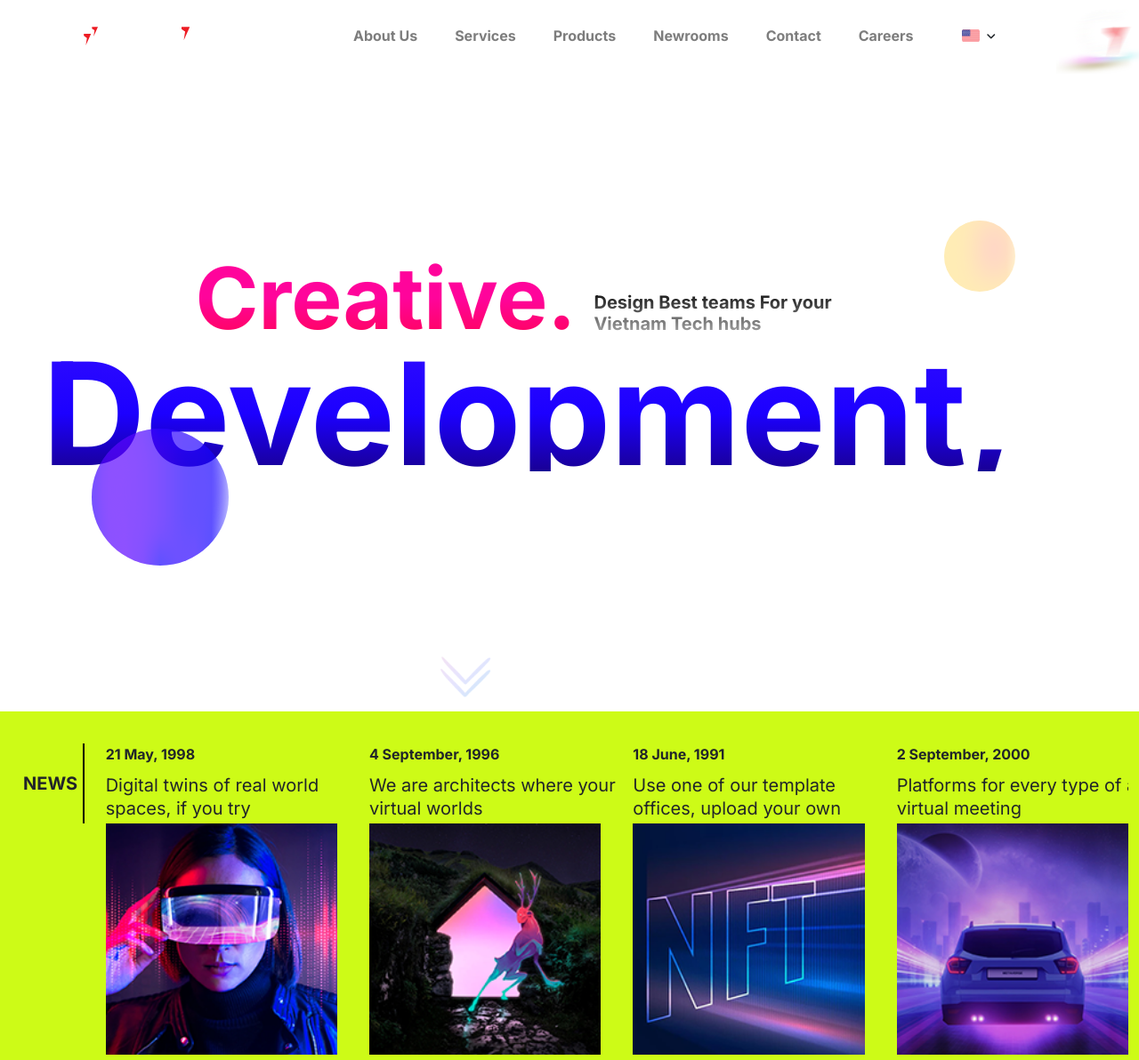
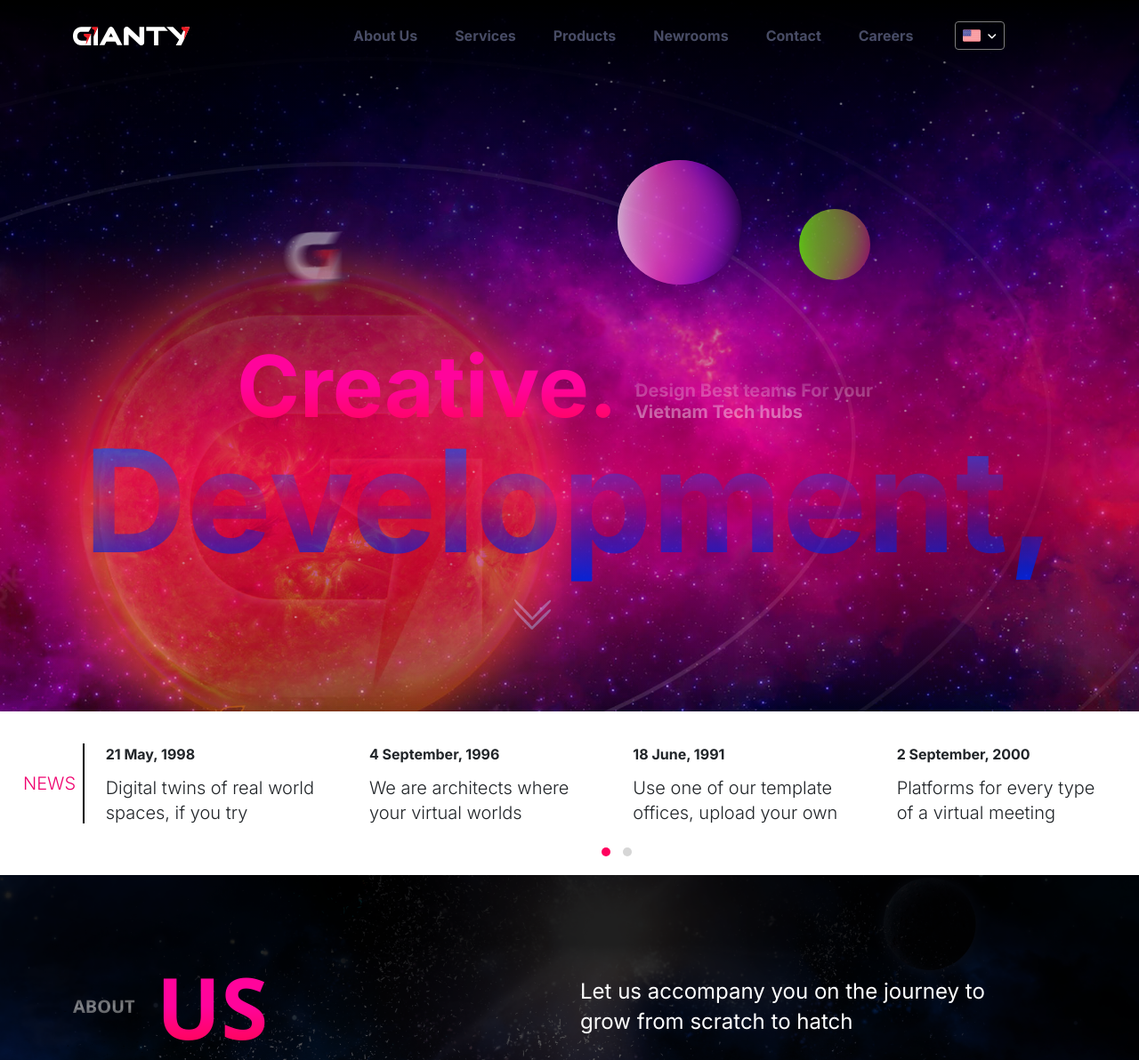
Before and after one commit to tuyenphanxyz/GIANTY, a plain HTML site: page index.html in a window 1280 px wide. Shown: the top 1192 px of the page at 89% size. Drawn offline with nearby package versions, Linux system fonts and the light colour scheme.

Commit message:
Add files via upload

```diff
--- a/css/style.css
+++ b/css/style.css
@@ -521,6 +521,7 @@ Header
   left: 0;
   right: 0;
   z-index: 99999;
+  padding: 0px 0px;
   background-color: #fff !important;
   transition: all 0.6s ease;
   box-shadow: 0 .125rem .25rem rgba(0, 0, 0, .075)!important;
@@ -537,7 +538,7 @@ Header
   content: '';
   transition: all 0.4s ease;
   background:#212121 !important;
-  bottom: 5px;
+  bottom: 3px;
   width: 50px;
 }
 .header.header-fixed a.nav-link:before {
@@ -546,7 +547,7 @@ Header
   content: '';
   transition: all 0.4s ease;
   background: #212121 !important;
-  bottom: 5px;
+  bottom: 3px;
   width: 0;
 }
 .hide-menu {
@@ -556,7 +557,7 @@ ul.navbar-nav.nav-screen-lg .nav-link {
   font-size: 16px;
   display: inline-block;
   padding: 18px 12px;
-  color: #1212128c;
+  color: #bec9ff61;
   font-weight: 600;
   transition: all 0.4s ease;
 }
@@ -564,7 +565,7 @@ a.nav-link.active {
   color: #000000 !important;
 }
 ul.navbar-nav.nav-screen-lg .nav-link:hover {
-  color: #000000;
+  color: #ffffff;
   transition: all 0.4s ease;
   cursor: pointer;
 }
@@ -580,7 +581,7 @@ ul.navbar-nav li a.nav-link:before {
   height: 2px;
   content: '';
   transition: all 0.4s ease;
-  background: #000000;
+  background: #ff0085;
   bottom: 5px;
   width: 0;
 }
@@ -589,7 +590,7 @@ ul.navbar-nav li a.nav-link.active:before {
   height: 2px;
   content: '';
   transition: all 0.4s ease;
-  background: #0e0e0e;
+ background: #ff0085;
   bottom: 5px;
   width: 50px;
 }
@@ -608,36 +609,41 @@ ul.navbar-nav li.nav-item.btn-search a.nav-link:before {
   border-radius: 4px;
   margin-top: 14px;
   margin-left: 34px;
+  background: #00000403;
+  border: 1px solid #7e7e7e;
   padding-bottom: 3px;
   transition: all 0.4s ease;
 }
 
 .languages i {
+  color: #fff;
   padding-right: 8px;
   font-size: 12px;
   position: relative;
   top: 2px;
-   transition: all 0.4s ease;
-}
-
+  transition: all 0.4s ease;
+}
+.header.header-fixed .languages i {
+  color: #3a3a3a;
+}
 
 .group-item-languages {
   position:absolute;
-  top:40px;
+  top: 36px;
   border-radius: 4px;
   padding-left: 0px;
-  padding-top: 4px;
-  padding-bottom: 4px;
+  padding-top: 0px;
+  padding-bottom: 2px;
   opacity: 0;
   transition: all 0.4s ease;
   transform: translateY(10px);
 }
 .item-languages {
-  background:#fff;
+  background: #fff0;
   width: 36px;
   text-align: center;
   border-radius: 4px;
-   transition: all 0.4s ease;
+  transition: all 0.4s ease;
 }
 .languages:hover .group-item-languages {
   opacity: 1;
@@ -666,6 +672,7 @@ ul.navbar-nav li.nav-item.btn-search a.nav-link:before {
   background-color: #031323;
   padding: 100px 0px;
   padding-bottom: 0px;
+  position: relative;
 }
 
 .footer h4 {
@@ -997,6 +1004,7 @@ Content
 .title-hero {
   position: relative;
   z-index: 1;
+  top: 130px;
 }
 h1.creative-hero
 {
@@ -1008,16 +1016,17 @@ h1.creative-hero
   -webkit-text-fill-color: transparent;
 }
 h1.development-hero {
-  line-height: 130px;
   font-size: 160px;
-  background-image: linear-gradient(to top, #190095, #1c00ff,#2c09ff);
+  background-image: linear-gradient(to top, #0025db, #0a11ff17,#005dff);
   -webkit-background-clip: text;
   -webkit-text-fill-color: transparent;
+  position: relative;
+  top: -32px;
 }
 .text-hero {
   width:300px;
   font-weight:600;
-  background-image: linear-gradient(to top, #5f5f5f8a, #000000,#95959596);
+  background-image: linear-gradient(to top, #ffffff73, #ffffff21,#ffffff00);
   -webkit-background-clip: text;
   -webkit-text-fill-color: transparent;
   margin-left: 20px;
@@ -1026,7 +1035,8 @@ h1.development-hero {
 
 .bellow-hero {
   position: absolute;
-  bottom: 40px;
+  bottom: 110px;
+  z-index: 1;
   left: 0;
   right: 0;
   width: 100%;
@@ -1035,7 +1045,7 @@ h1.development-hero {
 .hero-text-bellow h3 {
   font-weight:bold;
   font-size: 36px;
-  background-image: linear-gradient(to top, #19009500, #0c006f85,#07002f);
+  background-image: linear-gradient(to top, #ffffff00, #fffffff7,#ffffff);
   -webkit-background-clip: text;
   -webkit-text-fill-color: transparent;
 }
@@ -1043,7 +1053,8 @@ h1.development-hero {
 .hero-text-bellow p {
   font-weight: 500;
   line-height: 22px;
-  margin-top: 6px;
+  margin-top: 4px;
+  color: #ffffffad;
 }
 
 .swiper {
@@ -1074,10 +1085,10 @@ h1.development-hero {
   animation: arrow 6.5s infinite;
   position: relative;
   display: block;
-  left: -75px;
+  left: 0px;
 }
 .button-arrow img {
-  transform: scale(0.8);
+  transform: scale(0.6);
 }
 
 @-webkit-keyframes arrow{
@@ -1095,18 +1106,26 @@ h1.development-hero {
   75%  { top: 80px; opacity:1; }
   to   { top:  0px; opacity:0; }
 }
-
+.logo-gianty-hero {
+ position: absolute;
+ top: 250px;
+ z-index: 9;
+ left: 300px;
+ transform: scale(0.8);
+}
 .shape-hero-one {
   position: absolute;
   z-index: 9;
-  right: 139px;
-  top: 248px;
+  right: 302px;
+  top: 235px;
   width: 80px;
   height: 80px;
   border-radius: 100px;
-  background: linear-gradient(to left, #fff257, #ffc107, #ffc107, #ffc107, #ffc107, #ffc107, #ffc107, #ffc107, #ffc107);
+  background: #a80077;  /* fallback for old browsers */
+  background: -webkit-linear-gradient(to right, #66ff00, #a80077);  /* Chrome 10-25, Safari 5.1-6 */
+  background: linear-gradient(to right, #66ff00, #a80077); /* W3C, IE 10+/ Edge, Firefox 16+, Chrome 26+, Opera 12+, Safari 7+ */
   overflow: hidden;
-  opacity: 0.3;
+  opacity:0.8;
 }
 .shape-hero-one:after {
    position: absolute;
@@ -1120,7 +1139,11 @@ h1.development-hero {
    width: 100%;
    transform: scale(0.9) translateZ(0);
    filter: blur(19px);
-   background: linear-gradient(to left, #fff257, #ffc107, #ffc107, #ffc107, #ff049b, #ffc107, #ffc107, #ffc107, #ffc107);
+background: #a80077;  /* fallback for old browsers */
+background: -webkit-linear-gradient(to right, #66ff00, #a80077);  /* Chrome 10-25, Safari 5.1-6 */
+background: linear-gradient(to right, #66ff00, #a80077); /* W3C, IE 10+/ Edge, Firefox 16+, Chrome 26+, Opera 12+, Safari 7+ */
+
+
    background-size: 200% 200%;
    animation: animateGlow 3.25s linear infinite;
 }
@@ -1138,20 +1161,23 @@ h1.development-hero {
 
 .shape-hero-two {
   position: absolute;
-  bottom: 164px;
-  left: 103px;
+  top: 180px;
+  left: 694px;
   z-index: 9;
-  width: 154px;
-  height: 154px;
+  width: 140px;
+  height: 140px;
   border-radius: 100px;
-  background: linear-gradient(to left, #0417fd3d, #1607ff, #3207ff, #2d07ff, #1607ff, #4f07ff, #5f07ff, #5b07ff, #2d07ff);
+  background: #03001e;  /* fallback for old browsers */
+background: -webkit-linear-gradient(to right, #fdeff9, #ec38bc, #7303c0, #03001e);  /* Chrome 10-25, Safari 5.1-6 */
+background: linear-gradient(to right, #fdeff9, #ec38bc, #7303c0, #03001e); /* W3C, IE 10+/ Edge, Firefox 16+, Chrome 26+, Opera 12+, Safari 7+ */
+
   overflow: hidden;
-  opacity: 0.7;
+  opacity:0.8;
 }
 .shape-hero-two:after {
    position: absolute;
    content: "";
-   top: -8px;
+   top: 0px;
    left: 0;
    right: 0;
    z-index: 0;
@@ -1160,7 +1186,9 @@ h1.development-hero {
    width: 100%;
    transform: scale(0.9) translateZ(0);
    filter: blur(19px);
-  background: linear-gradient(to left, #9a00f3b5, #9600e3, #a200fd, #2d07ff, #1607ff, #4f07ff, #5f07ff, #5b07ff, #2d07ff);
+   background: #03001e;  /* fallback for old browsers */
+   background: -webkit-linear-gradient(to right, #fdeff9, #ec38bc, #7303c0, #03001e);  /* Chrome 10-25, Safari 5.1-6 */
+   background: linear-gradient(to right, #fdeff9, #ec38bc, #7303c0, #03001e); /* W3C, IE 10+/ Edge, Firefox 16+, Chrome 26+, Opera 12+, Safari 7+ */
    background-size: 200% 200%;
    animation: animateGlow 3.25s linear infinite;
 }
@@ -1174,6 +1202,108 @@ h1.development-hero {
   }
 }
 
+.bg-galaxy {
+  position: absolute;
+  z-index: 0;
+  width: 100%;
+  min-height: 100vh;
+  left: 0;
+  right: 0;
+}
+
+.bg {
+    background: url(../images/bg-galaxy-02.jpg) no-repeat;
+    background-size: cover;
+    background-attachment: fixed;
+    height: 100%;
+    width: 100%;
+    position: absolute;
+    top: 0;
+    left: 0;
+    z-index: -3;
+}
+.bg:before {
+    content: "";
+    width: 100%;
+    height: 100%;
+    background: #0F2027;  /* fallback for old browsers */
+    background: -webkit-linear-gradient(to top, #2C5364, #203A43, #0F2027);  /* Chrome 10-25, Safari 5.1-6 */
+    background: linear-gradient(to top, #2c536405, #ff005294,#01002c63, #000000); /* W3C, IE 10+/ Edge, Firefox 16+, Chrome 26+, Opera 12+, Safari 7+ */
+    position: fixed;
+    z-index: -1;
+    top: 0;
+    left: 0;
+}
+@keyframes sf-fly-by-1 {
+    from {
+        transform: translateZ(-600px);
+        opacity: 0.5;
+    }
+    to {
+        transform: translateZ(0);
+        opacity: 0.5;
+    }
+}
+@keyframes sf-fly-by-2 {
+    from {
+        transform: translateZ(-1200px);
+        opacity: 0.5;
+    }
+    to {
+        transform: translateZ(-600px);
+        opacity: 0.5;
+    }
+}
+@keyframes sf-fly-by-3 {
+    from {
+        transform: translateZ(-1800px);
+        opacity: 0.5;
+    }
+    to {
+        transform: translateZ(-1200px);
+        opacity: 0.5;
+    }
+}
+.star-field {
+    position: absolute;
+    top: 0;
+    left: 0;
+    width: 100%;
+    height: 100%;
+    perspective: 600px;
+    -webkit-perspective: 600px;
+    z-index: -1;
+}
+.star-field .layer {
+    box-shadow: -411px -476px #cccccc, 777px -407px #d4d4d4, -387px -477px #fcfcfc, -91px -235px #d4d4d4, 491px -460px #f7f7f7, 892px -128px #f7f7f7, 758px -277px #ededed, 596px 378px #cccccc, 647px 423px whitesmoke, 183px 389px #c7c7c7,
+        524px -237px #f0f0f0, 679px -535px #e3e3e3, 158px 399px #ededed, 157px 249px #ededed, 81px -450px #ebebeb, 719px -360px #c2c2c2, -499px 473px #e8e8e8, -158px -349px #d4d4d4, 870px -134px #cfcfcf, 446px 404px #c2c2c2,
+        440px 490px #d4d4d4, 414px 507px #e6e6e6, -12px 246px #fcfcfc, -384px 369px #e3e3e3, 641px -413px #fcfcfc, 822px 516px #dbdbdb, 449px 132px #c2c2c2, 727px 146px #f7f7f7, -315px -488px #e6e6e6, 952px -70px #e3e3e3,
+        -869px -29px #dbdbdb, 502px 80px #dedede, 764px 342px #e0e0e0, -150px -380px #dbdbdb, 654px -426px #e3e3e3, -325px -263px #c2c2c2, 755px -447px #c7c7c7, 729px -177px #c2c2c2, -682px -391px #e6e6e6, 554px -176px #ededed,
+        -85px -428px #d9d9d9, 714px 55px #e8e8e8, 359px -285px #cfcfcf, -362px -508px #dedede, 468px -265px #fcfcfc, 74px -500px #c7c7c7, -514px 383px #dbdbdb, 730px -92px #cfcfcf, -112px 287px #c9c9c9, -853px 79px #d6d6d6,
+        828px 475px #d6d6d6, -681px 13px #fafafa, -176px 209px #f0f0f0, 758px 457px #fafafa, -383px -454px #ededed, 813px 179px #d1d1d1, 608px 98px whitesmoke, -860px -65px #c4c4c4, -572px 272px #f7f7f7, 459px 533px #fcfcfc,
+        624px -481px #e6e6e6, 790px 477px #dedede, 731px -403px #ededed, 70px -534px #cccccc, -23px 510px #cfcfcf, -652px -237px whitesmoke, -690px 367px #d1d1d1, 810px 536px #d1d1d1, 774px 293px #c9c9c9, -362px 97px #c2c2c2,
+        563px 47px #dedede, 313px 475px #e0e0e0, 839px -491px #e3e3e3, -217px 377px #d4d4d4, -581px 239px #c2c2c2, -857px 72px #cccccc, -23px 340px #dedede, -837px 246px white, 170px -502px #cfcfcf, 822px -443px #e0e0e0, 795px 497px #e0e0e0,
+        -814px -337px #cfcfcf, 206px -339px #f2f2f2, -779px 108px #e6e6e6, 808px 2px #d4d4d4, 665px 41px #d4d4d4, -564px 64px #cccccc, -380px 74px #cfcfcf, -369px -60px #f7f7f7, 47px -495px #e3e3e3, -383px 368px #f7f7f7, 419px 288px #d1d1d1,
+        -598px -50px #c2c2c2, -833px 187px #c4c4c4, 378px 325px whitesmoke, -703px 375px #d6d6d6, 392px 520px #d9d9d9, -492px -60px #c4c4c4, 759px 288px #ebebeb, 98px -412px #c4c4c4, -911px -277px #c9c9c9;
+    transform-style: preserve-3d;
+    position: absolute;
+    top: 50%;
+    left: 50%;
+    height: 4px;
+    width: 4px;
+    border-radius: 2px;
+}
+.star-field .layer:nth-child(1) {
+    animation: sf-fly-by-1 5s linear infinite;
+}
+.star-field .layer:nth-child(2) {
+    animation: sf-fly-by-2 5s linear infinite;
+}
+.star-field .layer:nth-child(3) {
+    animation: sf-fly-by-3 5s linear infinite;
+}
+
+
 
 
 /*============================ News Section ============================*/
@@ -1181,7 +1311,8 @@ h1.development-hero {
 .news-section {
   padding: 36px 0px;
   padding-bottom: 10px;
-  background: #cdfb17;
+  background: #ffffff;
+  position: relative;
 }
 
 
@@ -1191,19 +1322,44 @@ h3.heading-news {
   line-height: 90px;
   padding-left: 14px;
   font-size: 20px;
-  font-weight: 600;
+  font-weight: 300;
   text-transform: uppercase;
-}
-
+  color: #ef006e;
+}
+.card-news {
+  position:relative;
+}
 .news-title h4 {
   font-size: 20px;
-  line-height: 26px;
-  margin-top: 10px;
-  width: 300px;
-}
-.date-post {
+  font-weight: 300;
+  line-height: 28px;
+  margin-top: 12px;
+}
+.date-post span {
   font-size: 16px;
   font-weight: 600;
+}
+.news-title {
+  position: relative;
+  z-index: 3;
+  width: 240px;
+}
+.news-images {
+  position: absolute;
+  width: 60px;
+  height: 60px;
+  left: 238px;
+  top: 25px;
+  right: 0px;
+  z-index: 1;
+  transition: all 0.4s;
+  transform: translateX(-50px);
+  opacity: 0;
+}
+
+.card-news:hover .news-images {
+  transform: translateX(5px);
+  opacity: 1;
 }
 
 #news .owl-nav {
@@ -1215,7 +1371,7 @@ h3.heading-news {
   margin-top: 20px;
 }
 #news.owl-theme .owl-dots .owl-dot.active span {
-    background: #4c6c00;
+    background: #ff005e;
     transition: all 0.4s;
 }
 #news.owl-theme .owl-dots .owl-dot:hover span {
@@ -1240,6 +1396,8 @@ h3.heading-news {
   background-position: initial;
   background-size: cover;
   background-attachment: fixed;
+  position: relative;
+  z-index: 1;
 }
 
 .heading h1 {
@@ -1569,7 +1727,14 @@ h3.heading-news {
 
 /*============================ Client Section ============================*/
 
-.client-section {background: #F9F9F9;height: 850px;padding: 80px 0px;padding-bottom: 0px;}
+.client-section {
+   background: url(../images/bg-client.jpg) no-repeat;
+   height: 800px;
+   background-size: cover;
+   padding: 80px 0px;
+   padding-bottom: 0px;
+   position: relative;
+}
 
 
 .client-section .heading h1 {
@@ -1594,20 +1759,20 @@ display: none;
 
 .tab-client {
   position: relative;
-  top: -30px;
+  height: 600px;
 }
 
 
 
 
 #client {
-  margin-top: 36px;
-  transform: scale(0.8);
+  margin-top: 18px;
+  transform: scale(0.7);
 }
 #client-two {
-    transform: scale(0.8);
+    transform: scale(0.7);
     position: relative;
-    top: -50px;
+    top: -72px;
     left: 100px;
 }
 .number-section {
@@ -1631,8 +1796,12 @@ display: none;
 
 }
 .gallery-products {
-  margin-top: 50px;
+  margin-top: -12px;
   transform:scale(0.8);
+  background: #74747400;
+}
+.gallery-products .swiper-pagination {
+  display:none;
 }
 
 .group-card-number {
@@ -1661,6 +1830,7 @@ display: none;
 .case-studies-section {
   background: #000;
   padding: 80px 0px;
+  position: relative;
 }
 
 .heading-case-studies {
@@ -1742,6 +1912,7 @@ display: none;
   background-image: linear-gradient(to top, #ffffff, #ffffff,#f5f5f5,#e7e7e7);
   padding: 80px 0px;
   padding-bottom: 0px;
+  position: relative;
 }
 
 .partner-section .heading h1 {
@@ -1768,6 +1939,7 @@ display: none;
   background: #ffffff;
   padding:80px 0px;
   padding-top: 0px;
+  position: relative;
 }
 
 
@@ -1857,13 +2029,14 @@ transform:rotate(35deg);
 
 
 .cta-section {
-  background: url(../images/bg-CTA.jpg);
+  background-image: url(../images/bg-CTA.jpg);
   background-attachment: fixed;
   background-size: cover;
   background-position: top;
   min-height: 600px;
   position: relative;
   display: flex;
+  z-index: 1;
 }
 
 
```
